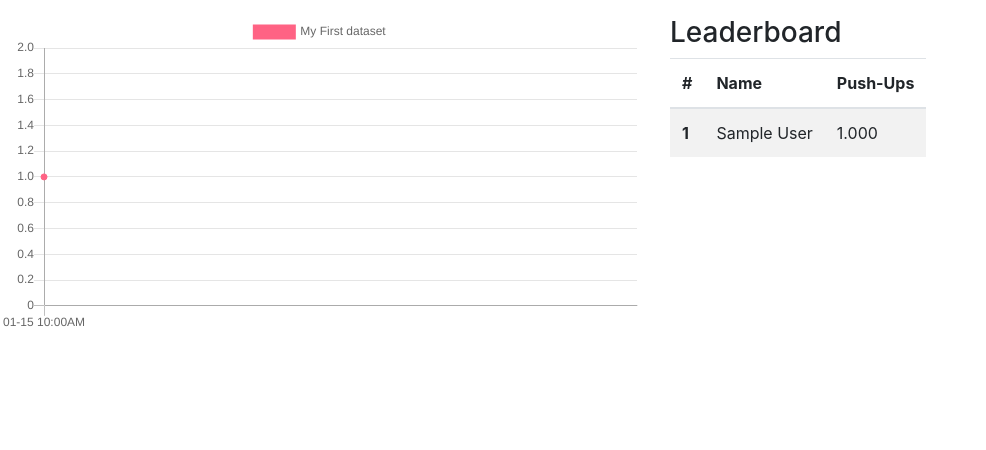
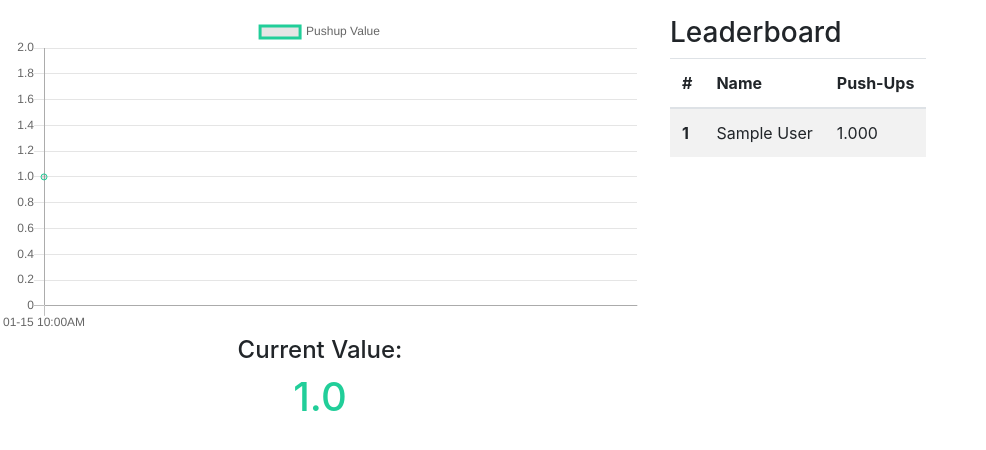
Before and after one commit to Rushilwiz/pushup-contest, a Django app: page / in a window 1280 px wide; the page is wider, and only the part inside the window is pictured. Shown: the part 56-506 px from the top of that part, without its empty margins (0-986 px from the left). Run offline with Django 3.2, Linux system fonts and the light colour scheme; tables that the repository leaves empty hold one stand-in row (values such as "Sample post"); some libraries are stand-ins or nearby versions.

Commit message:
finished general functionality

```diff
--- a/pushup/templates/pushup/index.html
+++ b/pushup/templates/pushup/index.html
@@ -4,6 +4,7 @@
 <div class="row mt-md-3">
     <div class="col-md">
         <canvas id="stockChart"></canvas>
+        <span class="text-center"><h4>Current Value: </h4><h1 style="color: #21CE99">{{current_value}}</h1></span>
     </div>
     <div class="col-md">
         <div class="content-section">
@@ -43,9 +44,8 @@
         data: {
             labels: {{times|safe}},
             datasets: [{
-                label: 'My First dataset',
-                backgroundColor: 'rgb(255, 99, 132)',
-                borderColor: 'rgb(255, 99, 132)',
+                label: 'Pushup Value',
+                borderColor: '#21CE99',
                 data: {{values|safe}}
             }]
         },
--- a/pushup/views.py
+++ b/pushup/views.py
@@ -10,6 +10,8 @@ import datetime
 def home(request):
     times = []
     values = []
+    current_value = get_current_stock_value()
+
     users = Profile.objects.order_by('-pushups')
     print(users)
 
@@ -23,6 +25,10 @@ def home(request):
         'times': times,
         'values': values,
         'users': users,
+        'current_value': current_value
     }
 
     return render(request, 'pushup/index.html', context=context)
+
+def get_current_stock_value():
+    return float(StockValue.objects.order_by('-time').first().value)
```
Also changed, not shown: pushup/management/commands/generate_stock.py (added, +21 -0 lines), users/views.py (+9 -1 lines), users/migrations/0003_auto_20201019_0252.py (added).
